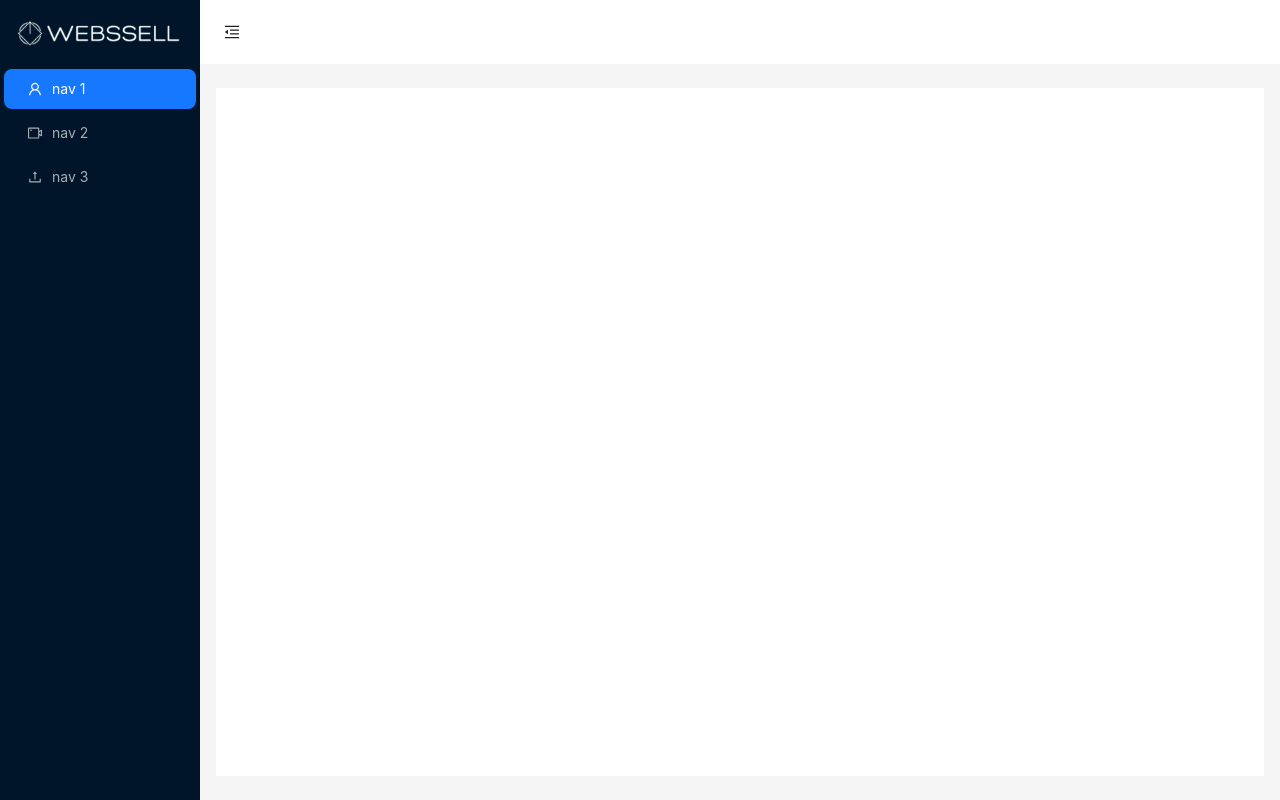
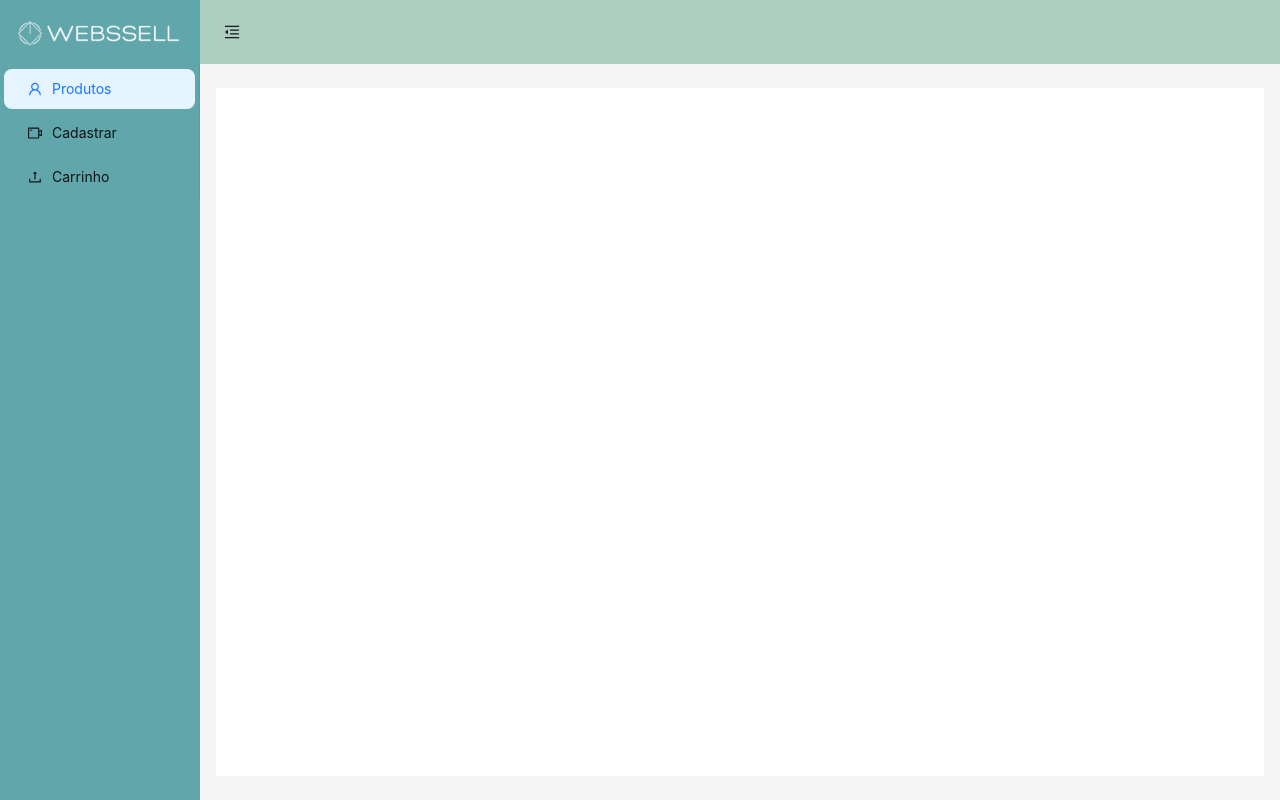
Before and after one commit to LuizGuFaMartins/webssel-web, a React (Create React App) app: page / in a window 1280 px wide. Built offline with nearby package versions, Linux system fonts and the light colour scheme.

Commit message:
mudança de cores

```diff
--- a/src/App.js
+++ b/src/App.js
@@ -21,7 +21,14 @@ function App() {
 
   return (
     <Layout className="layout-container">
-      <Sider trigger={null} collapsible collapsed={collapsed}>
+      <Sider
+        trigger={null}
+        collapsible
+        collapsed={collapsed}
+        style={{
+          background: "#61A6AB",
+        }}
+      >
         <div className="demo-logo-vertical">
           {collapsed ? (
             <img
@@ -34,24 +41,27 @@ function App() {
           )}
         </div>
         <Menu
-          theme="dark"
+          style={{
+            background: "#61A6AB",
+            color: "#FFFFFF"
+          }}
           mode="inline"
           defaultSelectedKeys={["1"]}
           items={[
             {
               key: "1",
               icon: <UserOutlined />,
-              label: "nav 1",
+              label: "Produtos",
             },
             {
               key: "2",
               icon: <VideoCameraOutlined />,
-              label: "nav 2",
+              label: "Cadastrar",
             },
             {
               key: "3",
               icon: <UploadOutlined />,
-              label: "nav 3",
+              label: "Carrinho",
             },
           ]}
         />
@@ -60,7 +70,7 @@ function App() {
         <Header
           style={{
             padding: 0,
-            background: colorBgContainer,
+            background: '#ACCEC0',
           }}
         >
           <Button
```
